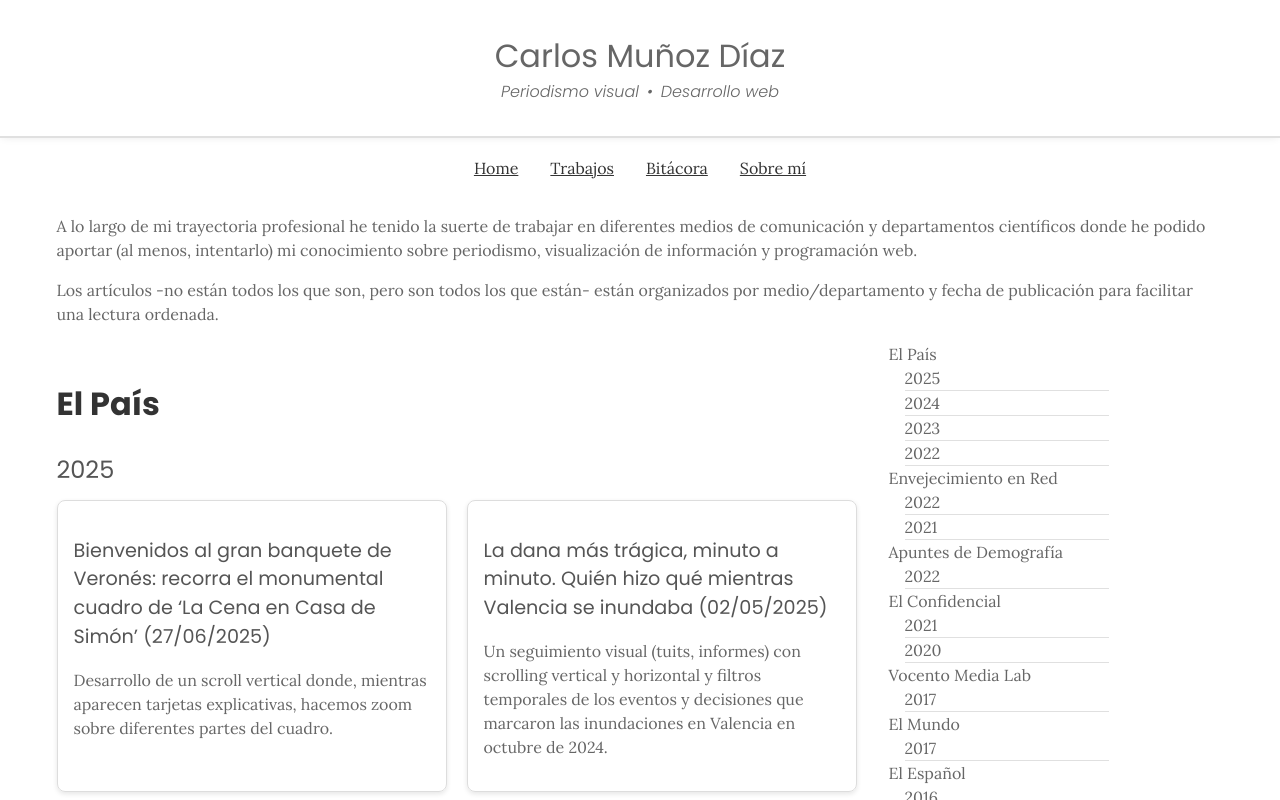
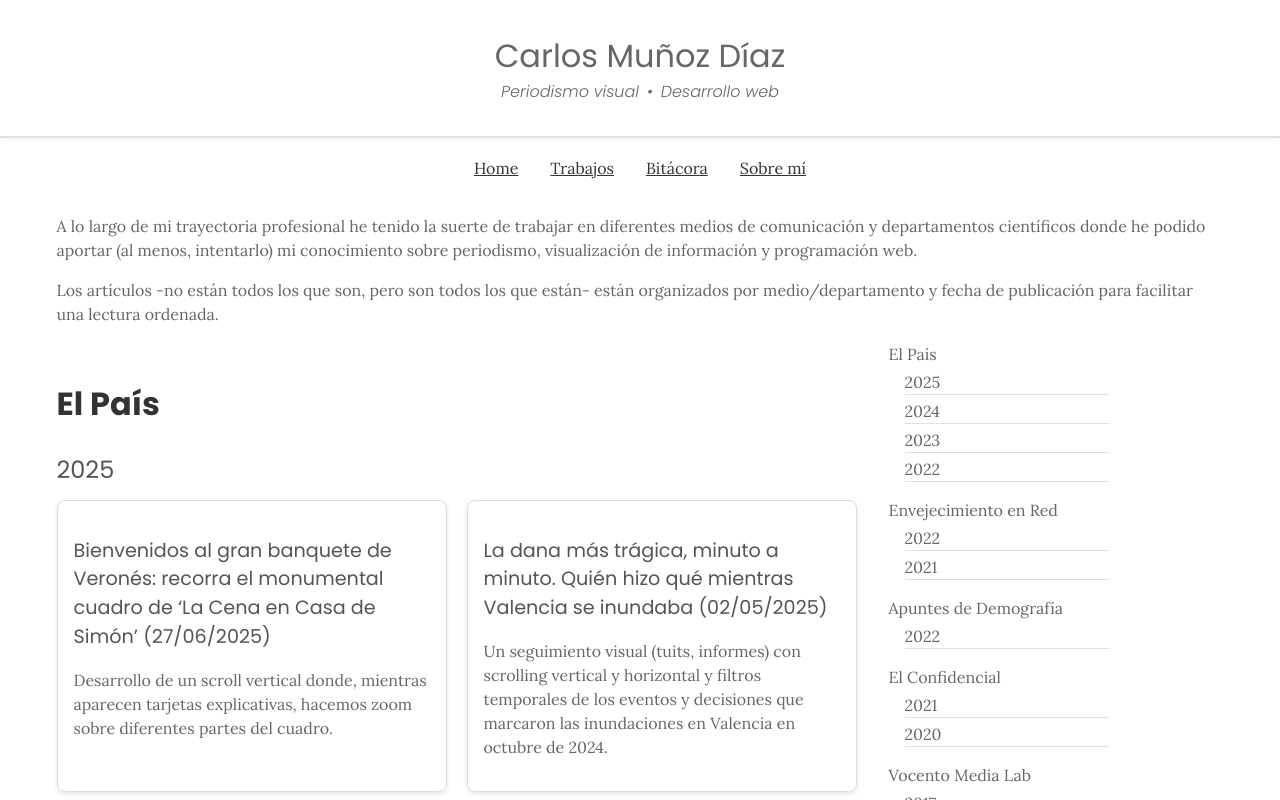
Before and after one commit to CarlosMunozDiaz/carlosmunozdiaz.github.io, a SvelteKit app: page /works in a window 1280 px wide. Shown: the top 800 px of the page. Built offline with nearby package versions, Linux system fonts and the light colour scheme.

Commit message:
Más estilos sobre el aside

```diff
--- a/src/routes/bitacora/+page.svelte
+++ b/src/routes/bitacora/+page.svelte
@@ -112,9 +112,14 @@
       padding: 0px;
     }
 
+    aside nav ul .year-item:not(:first-child) {
+      margin-top: 1rem;
+    }
+
     aside nav ul .month-item {
       padding: 0px;
       border-bottom: 1px solid #e0e0e0;
+      margin-top: 0.25rem;
     }
   }
 </style>
--- a/src/routes/works/+page.svelte
+++ b/src/routes/works/+page.svelte
@@ -113,9 +113,14 @@
       padding: 0px;
     }
 
+    aside nav ul .media-item:not(:first-child) {
+      margin-top: 1rem;
+    }
+
     aside nav ul .year-item {
       padding: 0px;
       border-bottom: 1px solid #e0e0e0;
+      margin-top: .25rem;
     }
   }
 </style>
```
